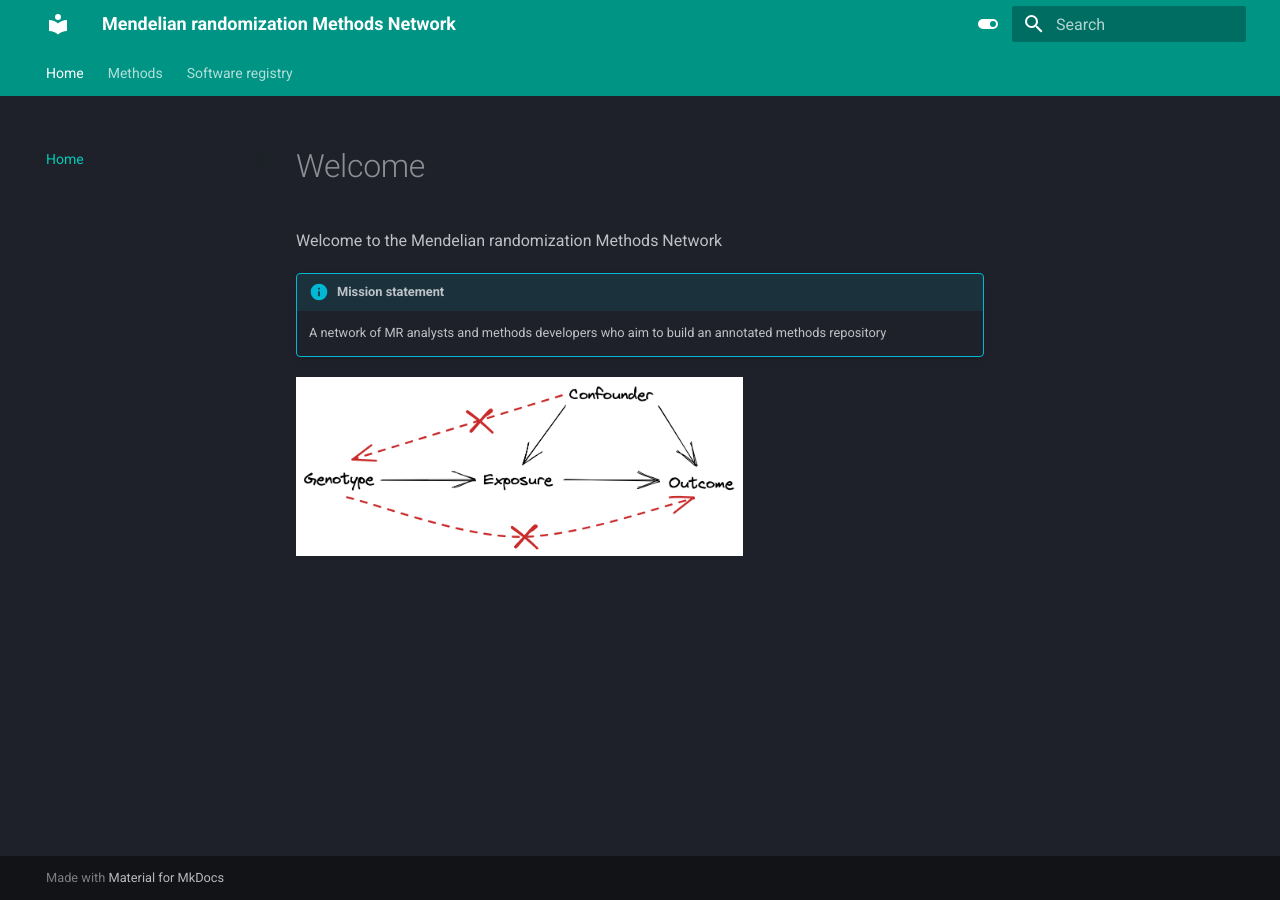
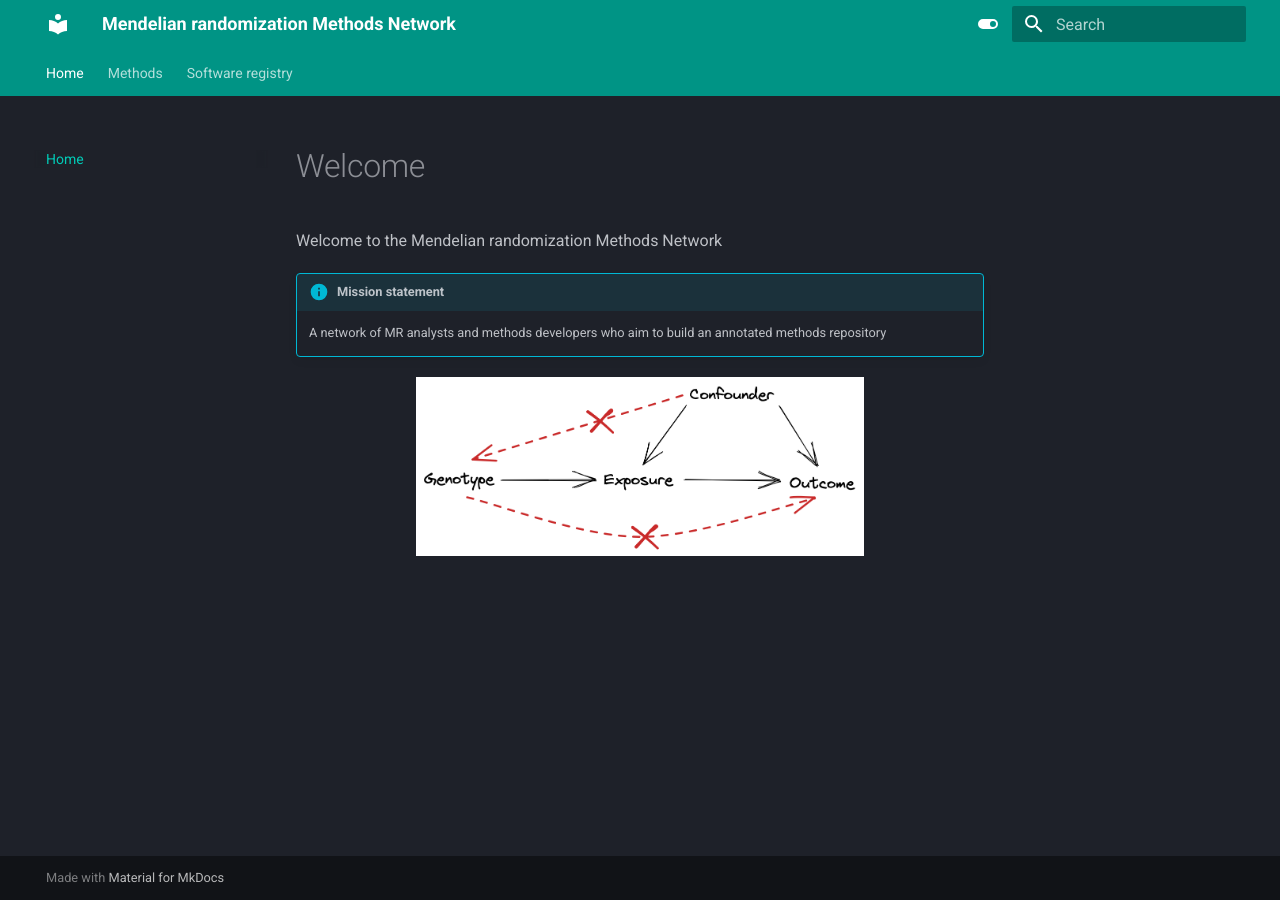
Before and after one commit to open-mr-project/open-mr-project.github.io, an MkDocs documentation site: the page built from docs/index.md, in a window 1280 px wide. Built offline with MkDocs 1.6.1 and Material for MkDocs 9.7.7, drawn with Linux system fonts in a browser that asks for light colours.

Commit message:
Center image using html syntax

```diff
--- a/docs/index.md
+++ b/docs/index.md
@@ -9,4 +9,6 @@ Welcome to the Mendelian randomization Methods Network
 
     A network of MR analysts and methods developers who aim to build an annotated methods repository
 
-![](img/mr-dag-violations.excalidraw.png){width=65%}
+<p align="center">
+<img src="img/mr-dag-violations.excalidraw.png" width="65%">
+</p>
```
